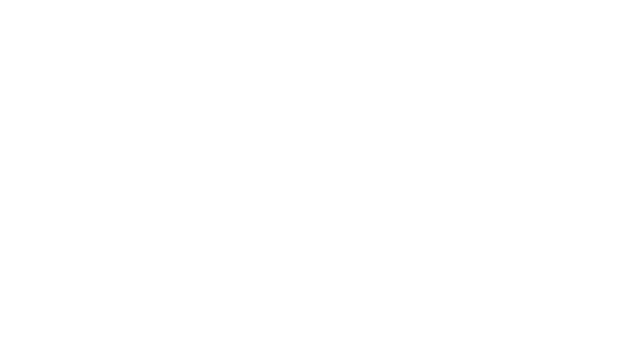
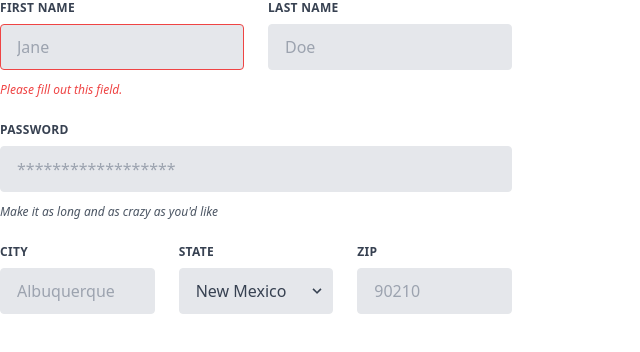
Before and after one commit to ankitamisal/assignment3-frontend-group-e, a Nuxt app: page /Book in a window 1280 px wide. Before the commit this address had no page. Shown: the top 352 px of the page, without its empty margins (0-640 px from the left). Built offline with nearby package versions, Linux system fonts and the light colour scheme.

Commit message:
feat : create pages and set index page and set link

```diff
--- /dev/null
+++ b/pages/Book.vue
@@ -0,0 +1,115 @@
+<template>
+  <form class="w-full max-w-lg">
+    <div class="flex flex-wrap -mx-3 mb-6">
+      <div class="w-full md:w-1/2 px-3 mb-6 md:mb-0">
+        <label
+          class="block uppercase tracking-wide text-gray-700 text-xs font-bold mb-2"
+          for="grid-first-name"
+        >
+          First Name
+        </label>
+        <input
+          class="appearance-none block w-full bg-gray-200 text-gray-700 border border-red-500 rounded py-3 px-4 mb-3 leading-tight focus:outline-none focus:bg-white"
+          id="grid-first-name"
+          type="text"
+          placeholder="Jane"
+        />
+        <p class="text-red-500 text-xs italic">Please fill out this field.</p>
+      </div>
+      <div class="w-full md:w-1/2 px-3">
+        <label
+          class="block uppercase tracking-wide text-gray-700 text-xs font-bold mb-2"
+          for="grid-last-name"
+        >
+          Last Name
+        </label>
+        <input
+          class="appearance-none block w-full bg-gray-200 text-gray-700 border border-gray-200 rounded py-3 px-4 leading-tight focus:outline-none focus:bg-white focus:border-gray-500"
+          id="grid-last-name"
+          type="text"
+          placeholder="Doe"
+        />
+      </div>
+    </div>
+    <div class="flex flex-wrap -mx-3 mb-6">
+      <div class="w-full px-3">
+        <label
+          class="block uppercase tracking-wide text-gray-700 text-xs font-bold mb-2"
+          for="grid-password"
+        >
+          Password
+        </label>
+        <input
+          class="appearance-none block w-full bg-gray-200 text-gray-700 border border-gray-200 rounded py-3 px-4 mb-3 leading-tight focus:outline-none focus:bg-white focus:border-gray-500"
+          id="grid-password"
+          type="password"
+          placeholder="******************"
+        />
+        <p class="text-gray-600 text-xs italic">
+          Make it as long and as crazy as you'd like
+        </p>
+      </div>
+    </div>
+    <div class="flex flex-wrap -mx-3 mb-2">
+      <div class="w-full md:w-1/3 px-3 mb-6 md:mb-0">
+        <label
+          class="block uppercase tracking-wide text-gray-700 text-xs font-bold mb-2"
+          for="grid-city"
+        >
+          City
+        </label>
+        <input
+          class="appearance-none block w-full bg-gray-200 text-gray-700 border border-gray-200 rounded py-3 px-4 leading-tight focus:outline-none focus:bg-white focus:border-gray-500"
+          id="grid-city"
+          type="text"
+          placeholder="Albuquerque"
+        />
+      </div>
+      <div class="w-full md:w-1/3 px-3 mb-6 md:mb-0">
+        <label
+          class="block uppercase tracking-wide text-gray-700 text-xs font-bold mb-2"
+          for="grid-state"
+        >
+          State
+        </label>
+        <div class="relative">
+          <select
+            class="block appearance-none w-full bg-gray-200 border border-gray-200 text-gray-700 py-3 px-4 pr-8 rounded leading-tight focus:outline-none focus:bg-white focus:border-gray-500"
+            id="grid-state"
+          >
+            <option>New Mexico</option>
+            <option>Missouri</option>
+            <option>Texas</option>
+          </select>
+          <div
+            class="pointer-events-none absolute inset-y-0 right-0 flex items-center px-2 text-gray-700"
+          >
+            <svg
+              class="fill-current h-4 w-4"
+              xmlns="http://www.w3.org/2000/svg"
+              viewBox="0 0 20 20"
+            >
+              <path
+                d="M9.293 12.95l.707.707L15.657 8l-1.414-1.414L10 10.828 5.757 6.586 4.343 8z"
+              />
+            </svg>
+          </div>
+        </div>
+      </div>
+      <div class="w-full md:w-1/3 px-3 mb-6 md:mb-0">
+        <label
+          class="block uppercase tracking-wide text-gray-700 text-xs font-bold mb-2"
+          for="grid-zip"
+        >
+          Zip
+        </label>
+        <input
+          class="appearance-none block w-full bg-gray-200 text-gray-700 border border-gray-200 rounded py-3 px-4 leading-tight focus:outline-none focus:bg-white focus:border-gray-500"
+          id="grid-zip"
+          type="text"
+          placeholder="90210"
+        />
+      </div>
+    </div>
+  </form>
+</template>
--- a/pages/index.vue
+++ b/pages/index.vue
@@ -1,3 +1,85 @@
 <template>
-  <h1 class="bg-red-700 font-bold">welcome</h1>
+  <nav class="mb-12 bg-indigo-300 text-black flex justify-end text-sm">
+    <!-- <div class="px-72 pt-4"><img src="../hicare.png" alt="Logo" width="100" height="50"> </div> -->
+    <p class="m-auto text-xl font-bold">Group E Frontend</p>
+  </nav>
+  <div
+    class="p-10 grid grid-cols-1 sm:grid-cols-1 md:grid-cols-3 lg:grid-cols-3 xl:grid-cols-3 gap-5"
+  >
+    <!--Card book 1-->
+    <div class="rounded overflow-hidden shadow-lg">
+      <div class="px-6 py-4">
+        <div class="font-bold text-xl mb-2">
+          <NuxtLink to="/Book" class="hover:text-red-600 mr-2">
+            Book Management
+          </NuxtLink>
+        </div>
+        <p class="text-gray-700 text-base">
+          Lorem ipsum dolor sit amet, consectetur adipisicing elit. Voluptatibus quia,
+          Nonea! Maiores et perferendis eaque, exercitationem praesentium nihil.
+        </p>
+      </div>
+    </div>
+    <!-- card 2 -->
+    <div class="rounded overflow-hidden shadow-lg">
+      <div class="px-6 py-4">
+        <div class="font-bold text-xl mb-2">
+          <NuxtLink to="/User" class="hover:text-red-600 mr-2">
+            User Management
+          </NuxtLink>
+        </div>
+        <p class="text-gray-700 text-base">
+          Lorem ipsum dolor sit amet, consectetur adipisicing elit. Voluptatibus quia,
+          Nonea! Maiores et perferendis eaque, exercitationem praesentium nihil.
+        </p>
+      </div>
+    </div>
+
+    <!-- card 3-->
+
+    <div class="rounded overflow-hidden shadow-lg">
+      <div class="px-6 py-4">
+        <div class="font-bold text-xl mb-2">
+          <NuxtLink to="/Employee" class="hover:text-red-600 mr-2">
+            Employee Management
+          </NuxtLink>
+        </div>
+        <p class="text-gray-700 text-base">
+          Lorem ipsum dolor sit amet, consectetur adipisicing elit. Voluptatibus quia,
+          Nonea! Maiores et perferendis eaque, exercitationem praesentium nihil.
+        </p>
+      </div>
+    </div>
+
+    <!-- card 4 -->
+
+    <div class="rounded overflow-hidden shadow-lg">
+      <div class="px-6 py-4">
+        <div class="font-bold text-xl mb-2">
+          <NuxtLink to="/Student" class="hover:text-red-600 mr-2">
+            Student Management
+          </NuxtLink>
+        </div>
+        <p class="text-gray-700 text-base">
+          Lorem ipsum dolor sit amet, consectetur adipisicing elit. Voluptatibus quia,
+          Nonea! Maiores et perferendis eaque, exercitationem praesentium nihil.
+        </p>
+      </div>
+    </div>
+
+    <!--Card 5-->
+    <div class="rounded overflow-hidden shadow-lg">
+      <div class="px-6 py-4">
+        <div class="font-bold text-xl mb-2">
+          <NuxtLink to="/Product" class="hover:text-red-600 mr-2">
+            Product Management
+          </NuxtLink>
+        </div>
+        <p class="text-gray-700 text-base">
+          Lorem ipsum dolor sit amet, consectetur adipisicing elit. Voluptatibus quia,
+          Nonea! Maiores et perferendis eaque, exercitationem praesentium nihil.
+        </p>
+      </div>
+    </div>
+  </div>
 </template>
```
Also changed, not shown: pages/Employee.vue (added), pages/Product.vue (added), pages/Student.vue (added), pages/User.vue (added).
